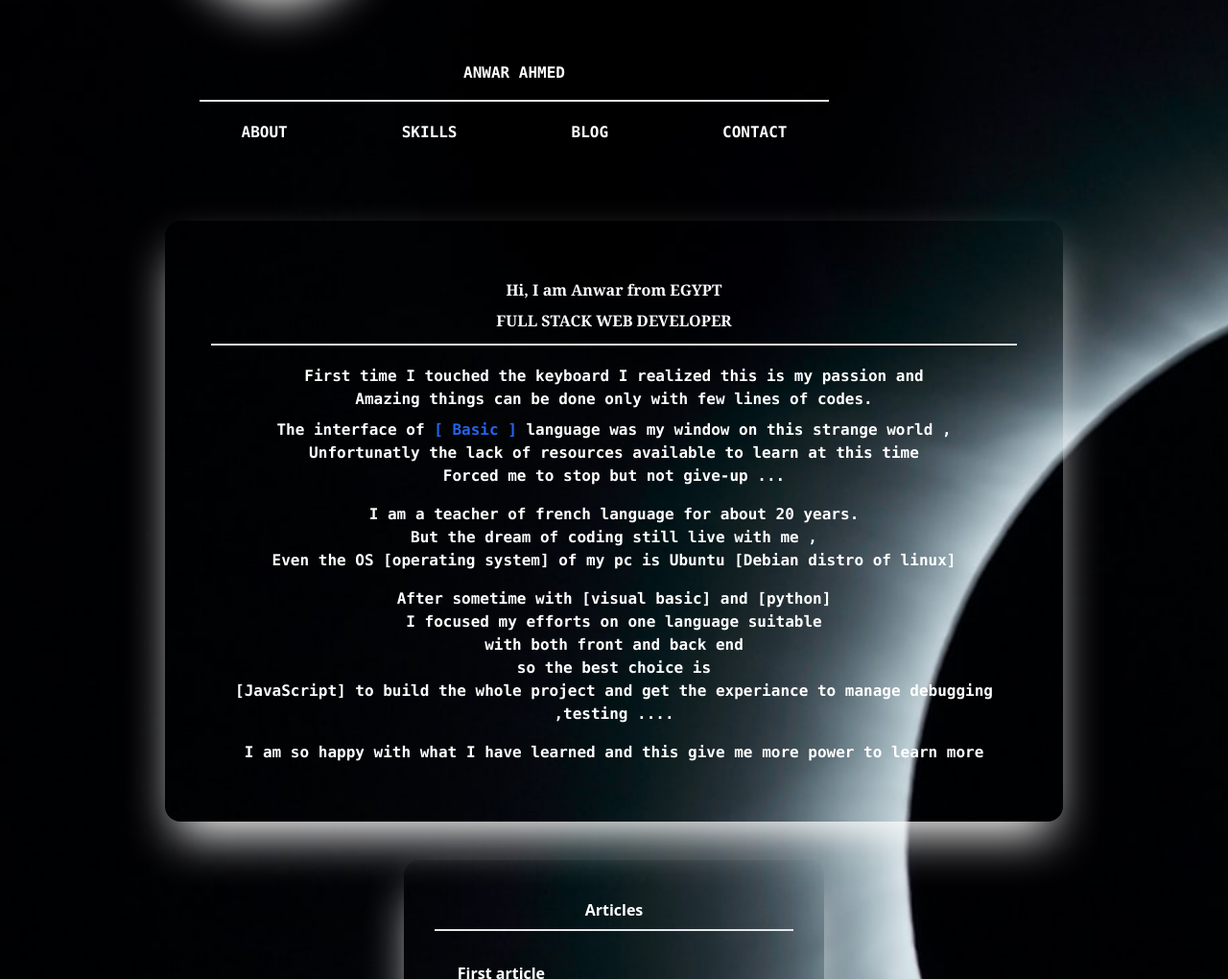
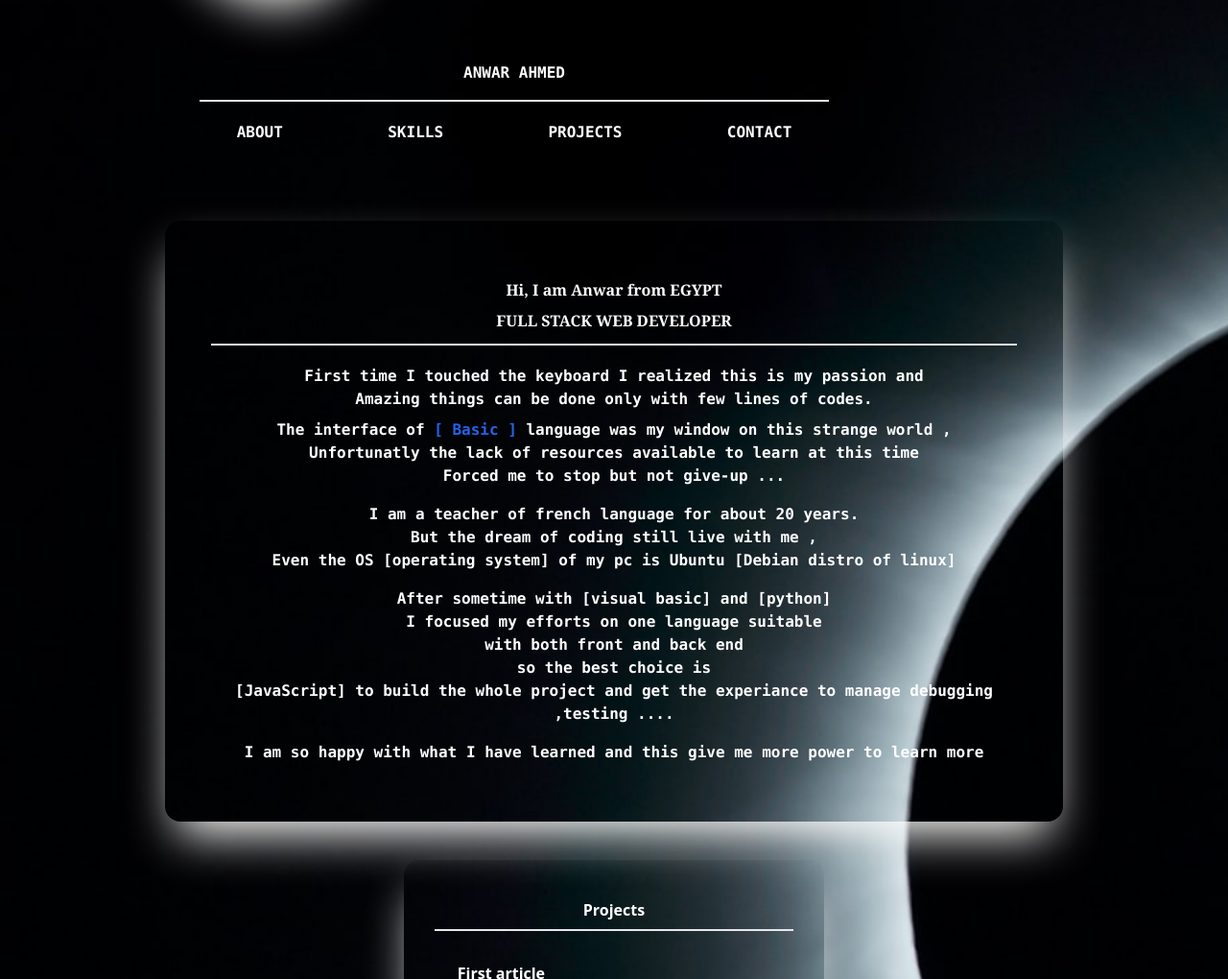
Before and after one commit to stormkid2009/portfolio, a Next.js app: page / in a window 1280 px wide. Shown: the part 240-1260 px from the top of the page at 96% size. Built offline with nearby package versions, Linux system fonts and the light colour scheme.

Commit message:
add links to various section in the page

```diff
--- a/components/footer/contacts/github.tsx
+++ b/components/footer/contacts/github.tsx
@@ -5,7 +5,7 @@ import Link from 'next/link'
 function GitHub() {
   return (
     <div className='p-2 m-2'>
-      <Link href="#">
+      <Link href="https://github.com/stormkid2009">
       <a >
       <span>GitHub</span>
       </a>
--- a/components/footer/contacts/linkedin.tsx
+++ b/components/footer/contacts/linkedin.tsx
@@ -5,7 +5,7 @@ import Link from 'next/link'
 function LinkedIn() {
   return (
     <div className='p-2 m-2'>
-      <Link href="#">
+      <Link href="https://www.linkedin.com/in/anwar-ahmed-a6b3b1b1/">
       <a >
       <span>LinkedIn</span>
       </a>
--- a/components/footer/contacts/twitter.tsx
+++ b/components/footer/contacts/twitter.tsx
@@ -5,7 +5,7 @@ import Link from 'next/link'
 function Twitter() {
   return (
     <div className='p-2 m-2'>
-      <Link href="#">
+      <Link href="https://twitter.com/AnwarAhmed1979">
       <a >
       <span>Twitter</span>
       </a>
--- a/components/footer/container.tsx
+++ b/components/footer/container.tsx
@@ -5,7 +5,7 @@ import CopyRightsContainer from './copyrights/container'
 
 function FooterContainer() {
   return (
-    <div className='shadow-2xl shadow-white text-slate-200 font-mono flex justify-between m-4 p-4 rounded-3xl w-1/2'>
+    <div id="contact-section" className='shadow-2xl shadow-white text-slate-200 font-mono flex justify-between m-4 p-4 rounded-3xl w-1/2'>
       <CopyRightsContainer />
       <ContactsContainer />
     </div>
--- a/components/header/navbar.tsx
+++ b/components/header/navbar.tsx
@@ -9,10 +9,10 @@ function Navbar() {
     <div className="flex-row  justify-center items-center m-4 p-4 w-3/4">
       <h1 className="p-4 m-4 text-center border-b-2">ANWAR AHMED</h1>
       <nav className="flex flex-row justify-around mt-5  flex-wrap">
-          <Link href="#" className="p-2 m-2"><a >ABOUT</a></Link>
-          <Link href="#" className="p-2 m-2"><a >SKILLS</a></Link>
-          <Link href="#" className="p-2 m-2"><a >BLOG</a></Link>
-          <Link href="#" className="p-2 m-2"><a >CONTACT</a></Link>
+          <Link href="#about-section" className="p-2 m-2"><a >ABOUT</a></Link>
+          <Link href="#skills-section" className="p-2 m-2"><a >SKILLS</a></Link>
+          <Link href="#projects-section" className="p-2 m-2"><a >PROJECTS</a></Link>
+          <Link href="#contact-section" className="p-2 m-2"><a >CONTACT</a></Link>
       </nav>
     </div>
   )
--- a/components/main/about/container.tsx
+++ b/components/main/about/container.tsx
@@ -4,7 +4,7 @@ import About from './about'
 
 function AboutContainer() {
   return (
-    <div className='font-extrabold p-4 m-4 rounded-2xl shadow-2xl shadow-white w-3/4'>
+    <div id="about-section" className='font-extrabold p-4 m-4 rounded-2xl shadow-2xl shadow-white w-3/4'>
         <About />
     </div>
   )
--- a/components/main/container.tsx
+++ b/components/main/container.tsx
@@ -1,9 +1,9 @@
 import React from 'react'
 import "tailwindcss/tailwind.css"
-import ContentContainer from './content/container'
+import ProjectsContainer from './projects/container'
 import SkillsContainer from './skills/container'
 import AboutContainer from './about/container'
-//import SideBar from './sidebar'
+
 
 
 function MainContainer() {
@@ -11,7 +11,7 @@ function MainContainer() {
     <div className=' h-full w-full my-4 flex flex-col items-center justify-center p-4'>
 
         <AboutContainer />
-        <ContentContainer />
+        <ProjectsContainer />
         <SkillsContainer />
 
 
--- a/components/main/content/container.tsx
+++ /dev/null
@@ -1,14 +0,0 @@
-import React from 'react'
-import "tailwindcss/tailwind.css"
-import Content from './content'
-
-
-function ContentContainer() {
-  return (
-    <div className=' font-extrabold p-6 m-6 rounded-2xl shadow-2xl shadow-white'>
-        <Content />
-    </div>
-  )
-}
-
-export default ContentContainer
--- /dev/null
+++ b/components/main/projects/container.tsx
@@ -0,0 +1,14 @@
+import React from 'react'
+import "tailwindcss/tailwind.css"
+import Projects from './projects'
+
+
+function ProjectsContainer() {
+  return (
+    <div id="projects-section" className=' font-extrabold p-6 m-6 rounded-2xl shadow-2xl shadow-white'>
+        <Projects />
+    </div>
+  )
+}
+
+export default ProjectsContainer
--- a/components/main/content/content.tsx
+++ b/components/main/projects/projects.tsx
@@ -2,11 +2,11 @@ import React from 'react'
 import "tailwindcss/tailwind.css"
 import Link from 'next/link'
 
-function Content() {
+function Projects() {
   return (
     <div className='  font-extrabold'>
         <h1 className='text-center border-b-2 py-2 m-2'>
-        Articles
+        Projects
         </h1>
         <div className='p-4 m-4'>
         <p >
@@ -53,4 +53,4 @@ function Content() {
   )
 }
 
-export default Content
+export default Projects
--- a/components/main/skills/container.tsx
+++ b/components/main/skills/container.tsx
@@ -14,7 +14,7 @@ import TailwindCSS from './tailwindcss'
 
 export default function SkillsContainer() {
   return (
-    <div className='flex flex-wrap justify-around font-mono font-extrabold h-full  shadow-2xl shadow-white p-4 m-4 rounded-3xl'>
+    <div id="skills-section"  className='flex flex-wrap justify-around font-mono font-extrabold h-full  shadow-2xl shadow-white p-4 m-4 rounded-3xl'>
         <HTML />
         <CSS />
         <JavaScript />
```
